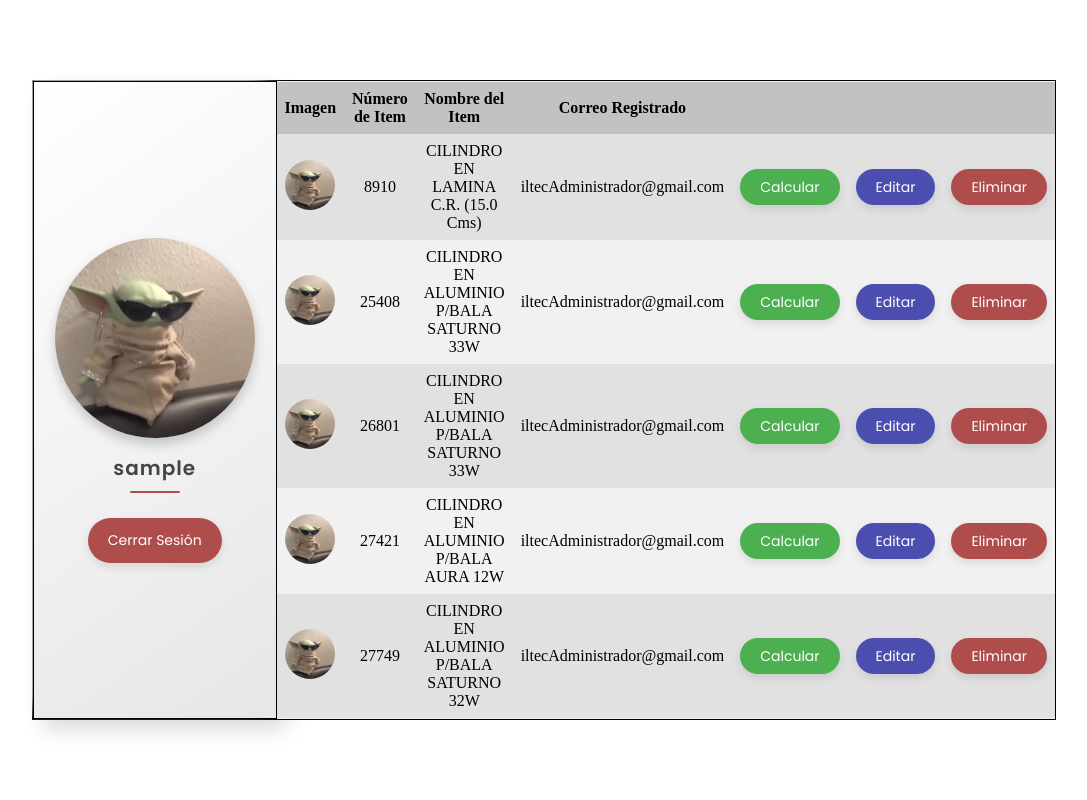
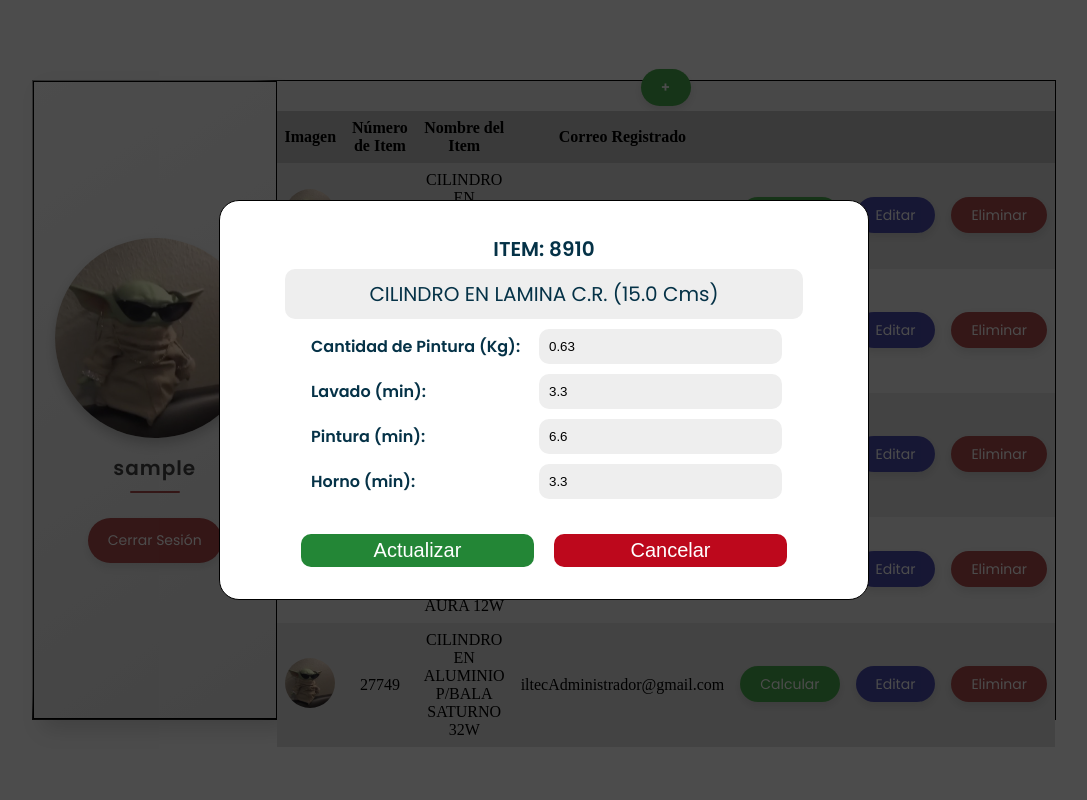
Before and after one commit to Anfeli52/Practicas_Iltec, a PHP site: page /Administrador/inicioAdmin.php?idEditedItem=8910 in a window 1280 px wide. Shown: the whole page, without its empty margins (96-1183 px from the left). Run offline with PHP 8.4, Linux system fonts and the light colour scheme; the visitor is signed in with stand-in values (Sample User, id 1); data comes from the database, SQL or seed files in the repository.

Commit message:
Se implementa las funcionalidades de editar Items registrados, eliminar y añadir nuevos Items

```diff
--- a/CSS/calcularItem.css
+++ b/CSS/calcularItem.css
@@ -32,6 +32,7 @@
     flex-direction: column;
     justify-content: center;
     align-items: center;
+    width: 100%;
 }
 .popUpForm .itemInfo strong{
     font-family: "Poppins", sans-serif;
@@ -103,3 +104,18 @@
     cursor: pointer;
     border: 0px;
 }
+
+.itemName{
+    font-family: "Poppins", sans-serif;
+    font-size: 20px;
+    color: #053247;
+    width: 80% !important;
+    text-align: center;
+}
+.itemId{
+    font-family: "Poppins", sans-serif;
+    font-size: 16px;
+    color: #053247;
+    width: 80% !important;
+    text-align: center;
+}
--- a/CSS/Analista/inicio.css
+++ b/CSS/inicio.css
@@ -202,3 +202,17 @@ body {
     box-shadow: 0 4px 8px rgba(0, 0, 0, 0.1);
     text-decoration: none;
 }
+
+.addItem{
+    width: 50px;
+    height: 50px;
+    border-radius: 50%;
+    font-size: 20px;
+    font-weight: 800;
+    background-color: #238636;
+    color: #fff;
+    transition: all .3s;
+    cursor: pointer;
+    border: 0px;
+    margin: 5px;
+}
--- /dev/null
+++ b/PHP/Administrador/editar.php
@@ -0,0 +1,119 @@
+<?php
+
+if (!isset($_SESSION['email']) || empty($_SESSION['email'])) {
+    header('location:../Login.php');
+    exit();
+}
+
+if($_SESSION['rol'] != "Administrador"){
+    header('location:../Analista/inicio.php');
+}
+
+function showEdit(){
+    include '../conexion.php';
+
+    $selectedItem = $_GET['idEditedItem'];
+    $select = "SELECT * FROM `item` INNER JOIN `consumo` ON item.Numero_Item = consumo.id_Item WHERE item.Numero_Item = '$selectedItem'";
+    $result = mysqli_query($connection, $select);
+    $row = mysqli_fetch_assoc($result);
+
+    if(isset($_POST['updateBtn'])){
+        $itemName = $_POST['itemName'];
+        $paintQuantity = $_POST['paintQuantity'];
+        $timeWash = $_POST['timeWash'];
+        $timePaint = $_POST['timePaint'];
+        $timeFurnace = $_POST['timeFurnace'];
+
+        if (empty($itemName) || empty($paintQuantity) || empty($timeWash) || empty($timePaint) || empty($timeFurnace)) {
+            echo "<script> alert('Todos los campos son obligatorios'); </script>";
+        } else {
+            edit($selectedItem, $itemName, $paintQuantity, $timeWash, $timePaint, $timeFurnace);
+        }
+    }
+
+    ?>
+
+    <!DOCTYPE html>
+    <html lang="en">
+    <head>
+        <meta charset="UTF-8">
+        <meta name="viewport" content="width=device-width, initial-scale=1.0">
+        <link rel="stylesheet" href="../../CSS/calcularItem.css">
+        <title>Document</title>
+    </head>
+    <body>
+        <section class="containerPopUp">
+            <form action="" class="popUpForm" method="post">
+                <div class="itemInfo">
+                    <?php
+                        echo "<strong> ITEM: ". $row['Numero_Item']. "</strong>";
+                        echo "<input type='text' class='itemName' name='itemName' value='". $row['Nombre']. "'>";
+                    ?>
+                </div>
+                <div class="infoSection">
+                    <p>
+                        <label> Cantidad de Pintura (Kg): </label>
+                        <input type="number" name="paintQuantity" class="paintQuantity" value="<?php echo $row['Cantidad_Pintura'] ?>">
+                    </p>
+                    <p>
+                        <label> Lavado (min): </label>
+                        <input type="number" name="timeWash" class="timeWash" value="<?php echo $row['Lavado'] ?>">
+                    </p>
+                    <p>
+                        <label> Pintura (min): </label>
+                        <input type="number" name="timePaint" class="timePaint" value="<?php echo $row['Pintura'] ?>">
+                    </p>
+                    <p>
+                        <label> Horno (min): </label>
+                        <input type="number" name="timeFurnace" class="timeFurnace" value="<?php echo $row['Horneo'] ?>">
+                    </p>
+                </div>
+
+                <div class="buttonSection">
+                    <button type="submit" name="updateBtn" class="calculateButton"> Actualizar </button>
+                    <button type="button" class="cancelButton" onclick="cerrarFormulario()"> Cancelar </button>
+                </div>
+            </form>
+        </section>
+    </body>
+    </html>
+
+    <script>
+        function cerrarFormulario() {
+            const url = new URL(window.location.href);
+            url.searchParams.delete('idEditedItem');
+            window.location.href = url.toString();
+        }
+    </script>
+
+<?php }
+
+function edit($idItem, $itemName, $paintQuantity, $timeWash, $timePaint, $timeFurnace){
+    include '../conexion.php';
+    mysqli_begin_transaction($connection);
+
+    try {
+        $updateItemQuery = "UPDATE `item` SET `Nombre` = '$itemName' WHERE `Numero_Item` = '$idItem'";
+        $result1 = mysqli_query($connection, $updateItemQuery);
+        if (!$result1) {
+            throw new Exception("Error en la actualización de item: " . mysqli_error($connection));
+        }
+
+        $updateConsumoQuery = "UPDATE `consumo` SET `Cantidad_Pintura` = '$paintQuantity', `Lavado` = '$timeWash', `Pintura` = '$timePaint', `Horneo` = '$timeFurnace' WHERE `id_Item` = '$idItem'";
+        $result2 = mysqli_query($connection, $updateConsumoQuery);
+        if (!$result2) {
+            throw new Exception("Error en la actualización de consumo: " . mysqli_error($connection));
+        }
+
+        mysqli_commit($connection);
+        echo "<script> alert('Item actualizado correctamente'); </script>";
+        header('location:inicioAdmin.php');
+    } catch (Exception $e) {
+        mysqli_rollback($connection);
+        echo "<script> alert('Error al actualizar el item: " . $e->getMessage() . "'); </script>";
+    }
+
+    mysqli_close($connection);
+}
+
+?>
--- a/PHP/Administrador/inicioAdmin.php
+++ b/PHP/Administrador/inicioAdmin.php
@@ -19,6 +19,10 @@ function cerrarSesion() {
     exit();
 }
 
+if($_SESSION['rol'] != "Administrador"){
+    header('location:../Analista/inicio.php');
+}
+
 ?>
 
 <!DOCTYPE html>
@@ -26,7 +30,7 @@ function cerrarSesion() {
 <head>
     <meta charset="UTF-8">
     <meta name="viewport" content="width=device-width, initial-scale=1.0">
-    <link rel="stylesheet" href="../../CSS/Analista/Inicio.css">
+    <link rel="stylesheet" href="../../CSS/Inicio.css">
     <link href="https://fonts.googleapis.com/css2?family=Poppins:wght@400;600&display=swap" rel="stylesheet">
     <title>Document</title>
 </head>
@@ -40,6 +44,7 @@ function cerrarSesion() {
             </form>
         </section>
         <section class="tableSection">
+            <a href="?addItem=true" name="addItem" class="addItem">+</a>
             <table>
                 <thead>
                     <tr>
@@ -63,8 +68,8 @@ function cerrarSesion() {
                             echo "<td>" . htmlspecialchars($row['Nombre'], ENT_QUOTES, 'UTF-8') . "</td>";
                             echo "<td>" . htmlspecialchars($row['CorreoRegistro'], ENT_QUOTES, 'UTF-8') . "</td>";
                             echo "<td><a href='?idItem=" . htmlspecialchars($row['Numero_Item'], ENT_QUOTES, 'UTF-8') . "'>Calcular</a></td>";
-                            echo "<td><a href='../editarItem.php?idItem=" . htmlspecialchars($row['Numero_Item'], ENT_QUOTES, 'UTF-8') . "' class='editButton'>Editar</a></td>";
-                            echo "<td><a href='../eliminarItem.php?idItem=" . htmlspecialchars($row['Numero_Item'], ENT_QUOTES, 'UTF-8') . "' class='deleteButton'>Eliminar</a></td>";
+                            echo "<td><a href='?idEditedItem=" . htmlspecialchars($row['Numero_Item'], ENT_QUOTES, 'UTF-8') . "' class='editButton'>Editar</a></td>";
+                            echo "<td><a href='?idDeletedItem=" . htmlspecialchars($row['Numero_Item'], ENT_QUOTES, 'UTF-8') . "' class='deleteButton'>Eliminar</a></td>";
                             echo "</tr>";
                         }
                     ?>
@@ -78,6 +83,18 @@ function cerrarSesion() {
             include '../calcularItem.php';
             showCalcule();
         }
+        if(!empty($_GET['idEditedItem'])){
+            include 'editar.php';
+            showEdit();
+        }
+        if(!empty($_GET['idDeletedItem'])){
+            include 'eliminar.php';
+            deleteItem();
+        }
+        if(!empty($_GET['addItem'])){
+            include 'agregar.php';
+            addItem();
+        }
 
     ?>
 </body>
--- a/PHP/Analista/inicio.php
+++ b/PHP/Analista/inicio.php
@@ -19,6 +19,10 @@ function cerrarSesion() {
     exit();
 }
 
+if($_SESSION['rol'] != "Analista"){
+    header('location:../Admministrador/inicioAdmin.php');
+}
+
 ?>
 
 <!DOCTYPE html>
@@ -26,7 +30,7 @@ function cerrarSesion() {
 <head>
     <meta charset="UTF-8">
     <meta name="viewport" content="width=device-width, initial-scale=1.0">
-    <link rel="stylesheet" href="../../CSS/Analista/Inicio.css">
+    <link rel="stylesheet" href="../../CSS/Inicio.css">
     <link href="https://fonts.googleapis.com/css2?family=Poppins:wght@400;600&display=swap" rel="stylesheet">
     <title>Document</title>
 </head>
```
Also changed, not shown: PHP/Administrador/agregar.php (added, +100 -0 lines), PHP/Administrador/eliminar.php (added, +63 -0 lines), PHP/calcularItem.php (+9 -1 lines).
